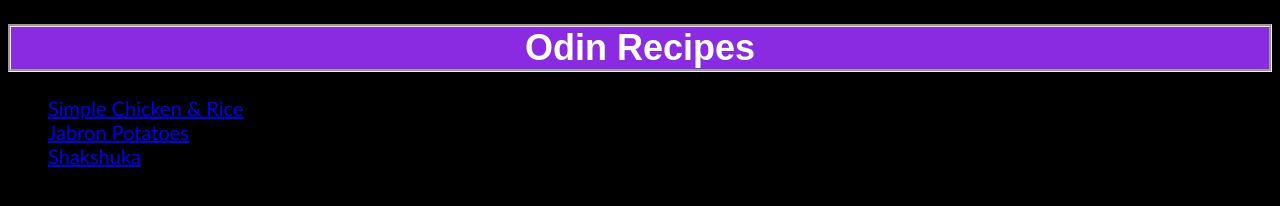
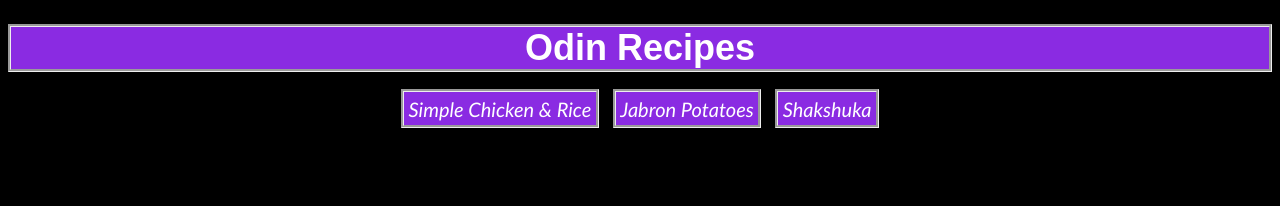
Before and after one commit to Hannalysis/odin-recipes, a plain HTML site: page index.html in a window 1280 px wide. Drawn offline with Linux system fonts and the light colour scheme.

Commit message:
Updated with visual edits on index page
List items on landing page now centered and box styled.

```diff
--- a/style.css
+++ b/style.css
@@ -12,11 +12,26 @@ h1 {
     border-style:groove;
 }
 
+#recipe-container {
+    text-align: center;
+    padding: 0px;
+    width: 100%;
+    list-style-type: none;
+}
+
 .recipe-list {
     font-family: 'Gill Sans', 'Gill Sans MT', "Calibri", sans-serif;
     font-size: 20px;
-    text-align: left;
-    list-style-type: none;
+    display: inline-block;
+    font-style: italic;
+    a {
+        text-decoration: none;
+        color: white;
+        background-color: blueviolet;
+        padding: 4.5px;
+        border-style: groove;
+        margin: 5px;
+    }
 }
 
 /* Recipe page focused styling*/
```
